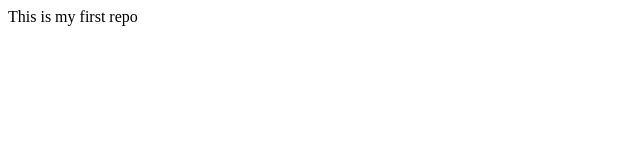
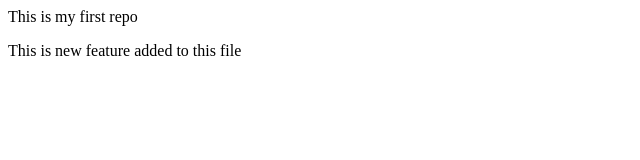
Before and after one commit to st0896322-tech/localrepo, a plain HTML site: page index.html in a window 1280 px wide. Shown: the whole page, without its empty margins (0-640 px from the left). Drawn offline with Linux system fonts and the light colour scheme.

Commit message:
Added new faeture

```diff
--- a/index.html
+++ b/index.html
@@ -1 +1,2 @@
 <p>This is my first repo</p>
+<p>This is new feature added to this file</p>
```
